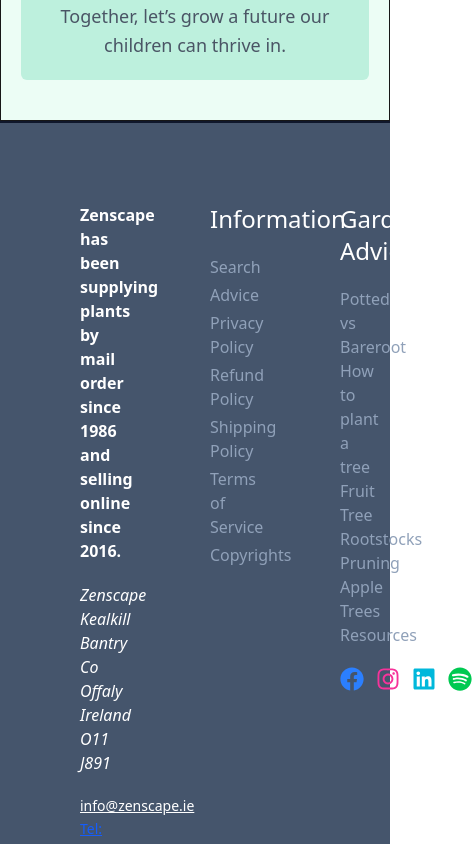
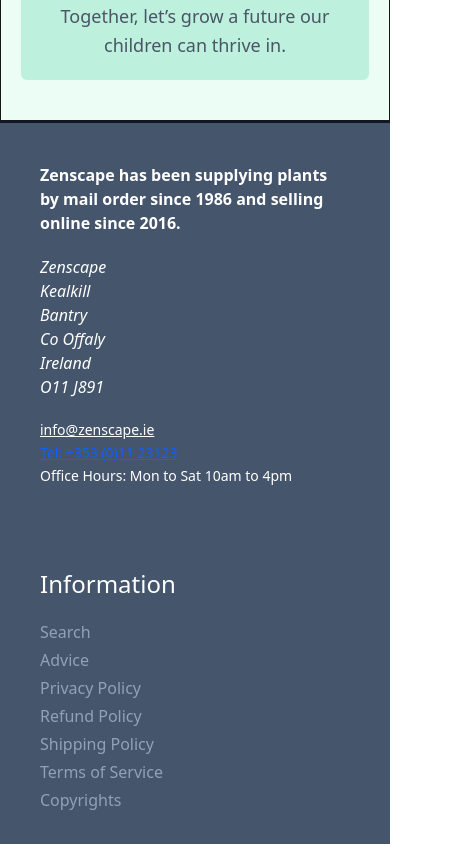
Before and after one commit to FredH2O/zenscape, a Next.js app: page / in a window 390 px wide. Shown: the part 10080-10924 px from the top of the page, 472 px wide, since content can reach past the window. Built offline with nearby package versions, Linux system fonts and the light colour scheme.

Commit message:
style: footer styling fixed for mobile devices

```diff
--- a/components/Footer/Footer.tsx
+++ b/components/Footer/Footer.tsx
@@ -48,8 +48,8 @@
 const Footer = () => {
   return (
     <footer className="bg-slate-600 text-white border-slate-900 border-t-2">
-      <div className="grid grid-cols-3 max-w-7xl mx-auto">
-        <div className="gap-5 flex flex-col justify-start p-20">
+      <div className="grid lg:grid-cols-3 justify-center max-w-7xl mx-auto">
+        <div className="gap-5 flex flex-col justify-start p-10">
           <p className="font-semibold">
             Zenscape has been supplying plants by mail order since 1986 and
             selling online since 2016.
@@ -82,7 +82,7 @@
             Office Hours: Mon to Sat 10am to 4pm
           </address>
         </div>
-        <div className="gap-5 flex flex-col justify-start p-20">
+        <div className="gap-5 flex flex-col justify-start p-10">
           <h3 className="text-2xl">Information</h3>
           <ul className="space-y-1">
             {informationLinks.map((link) => (
@@ -95,7 +95,7 @@
             ))}
           </ul>
         </div>
-        <div className="gap-5 flex flex-col justify-start p-20">
+        <div className="gap-5 flex flex-col justify-start p-10">
           <h3 className="text-2xl">Gardening Advice</h3>
           <ul>
             {adviceLinks.map((link) => (
```
